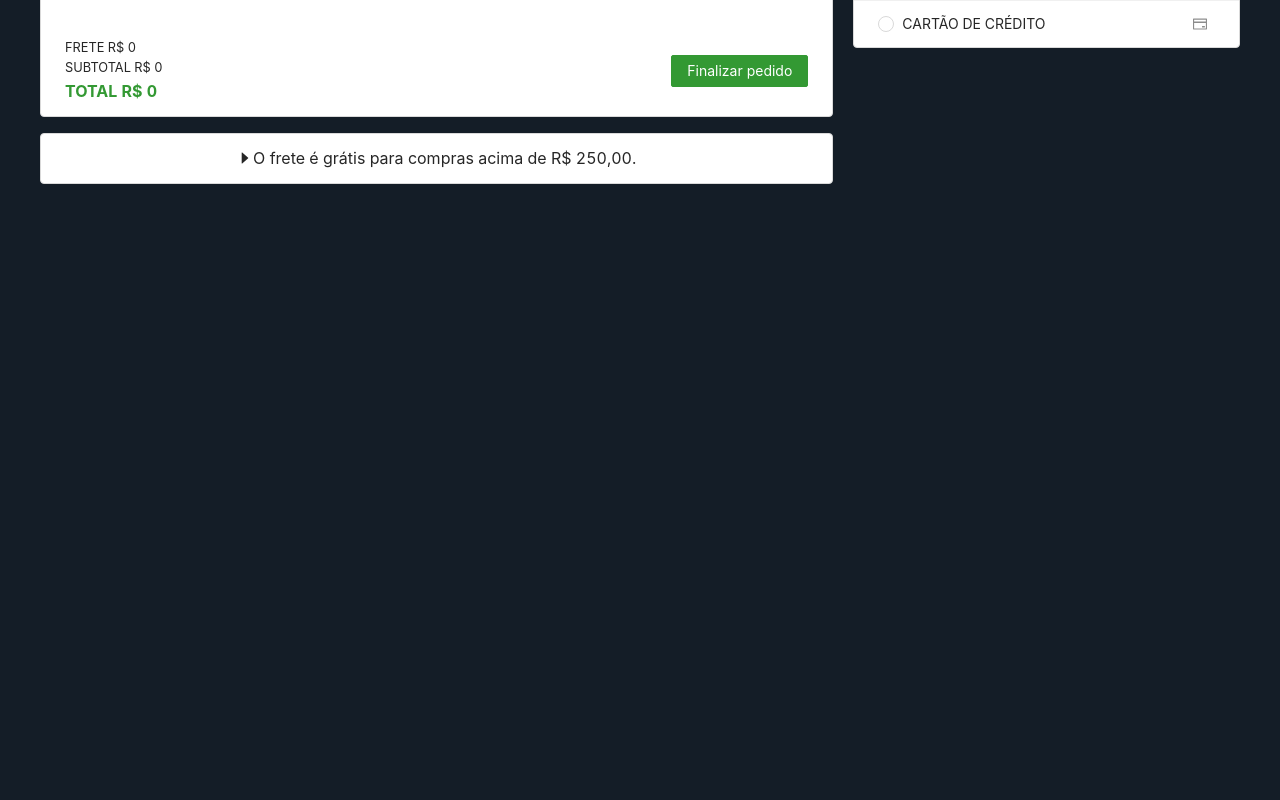
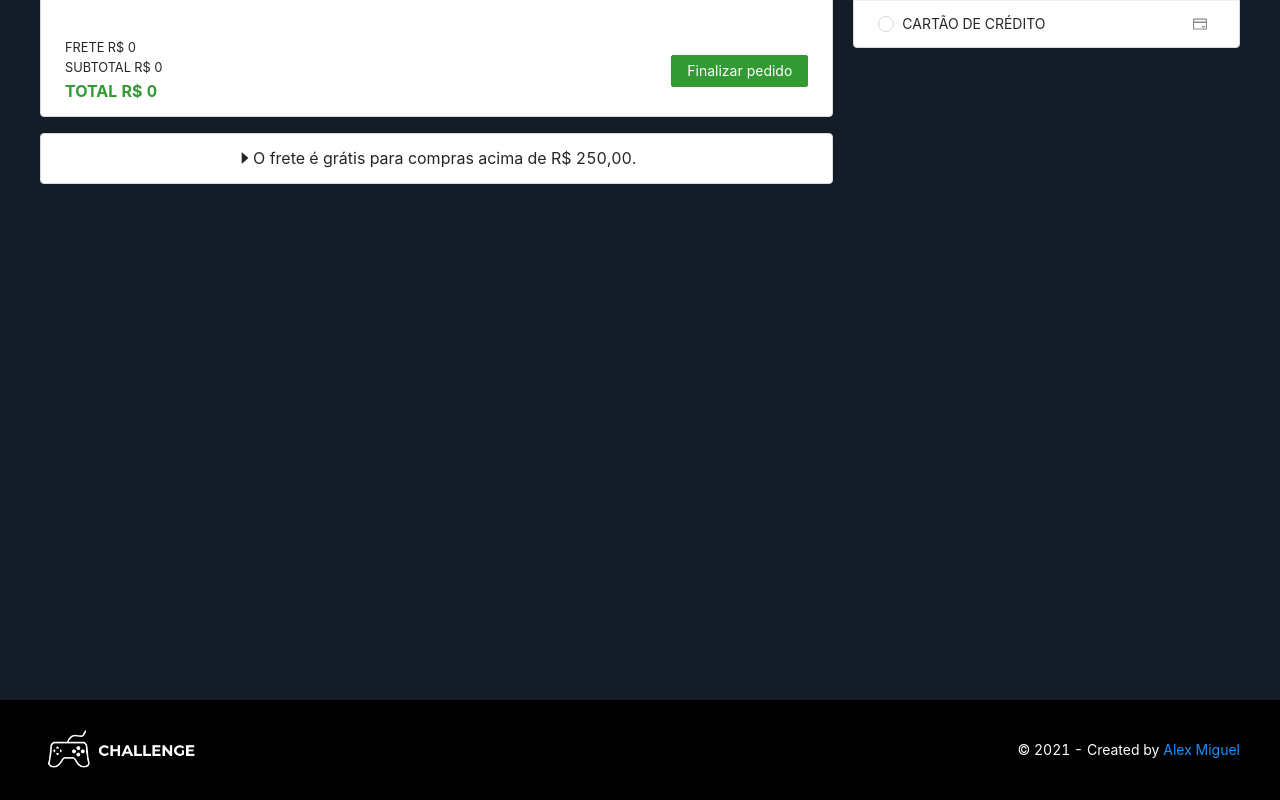
Before and after one commit to alexmiguel95/ecommerce-games, a React (Create React App) app: page /checkout in a window 1280 px wide. Shown: the part 411-1211 px from the top of the page. Before the commit the page ends 800 px from the top, so only its background shows below. Built offline with nearby package versions, Linux system fonts and the light colour scheme.

Commit message:
Created component footer

```diff
--- /dev/null
+++ b/src/components/footer/index.jsx
@@ -0,0 +1,42 @@
+import React from 'react';
+import styled from 'styled-components';
+import { StyledContainer } from '../../styled';
+
+const FooterDefault = () => {
+    return(
+        <StyledContainerFooter>
+            <StyledContainer>
+                <StyledFooter>
+                    <figure>
+                        <img src={require('../../assets/logo.png').default} alt='Logo Challenge'/>
+                    </figure>
+                    <span>&copy; 2021 - Created by <a href="https://www.linkedin.com/in/alexmiguel95/" target="_blank" rel="noopener noreferrer">Alex Miguel</a></span>
+                </StyledFooter>
+            </StyledContainer>
+        </StyledContainerFooter>
+    );
+}
+
+export default FooterDefault;
+
+
+const StyledFooter = styled.header`
+    display: flex;
+    justify-content: space-between;
+    color: white;
+    align-items: center;
+    height: 100px;
+
+    figure{
+        margin: 0;
+        text-align: left;
+    }
+
+    img{
+        width: 55%;
+    }
+`;
+
+const StyledContainerFooter = styled.footer`
+    background-color: black;
+`;
--- a/src/components/header/index.jsx
+++ b/src/components/header/index.jsx
@@ -19,6 +19,10 @@ export default Header;
 
 
 const StyledHeader = styled.header`
+    /* position: fixed;
+    top: 0px;
+    z-index: 1; */
+    width: 100%;
     background-color: black;
     display: flex;
     justify-content: space-between;
--- a/src/index.css
+++ b/src/index.css
@@ -1,5 +1,6 @@
-body {
+body, html {
   margin: 0;
+  height: 100%;
   font-family: -apple-system, BlinkMacSystemFont, 'Segoe UI', 'Roboto', 'Oxygen',
     'Ubuntu', 'Cantarell', 'Fira Sans', 'Droid Sans', 'Helvetica Neue',
     sans-serif;
--- a/src/pages/checkout/index.jsx
+++ b/src/pages/checkout/index.jsx
@@ -1,6 +1,6 @@
 import React from 'react';
 import styled from 'styled-components';
-import { StyledMain } from '../../styled';
+import { StyledContainer } from '../../styled';
 import { Row, Col } from 'antd';
 import CheckoutShoppingCart from '../../components/checkout-cart';
 import BannerInfoImportant from '../../containers/banner-info-important-container';
@@ -12,12 +12,12 @@ import { ArrowLeftOutlined } from '@ant-design/icons';
 const Checkout = () => {
     return(
         <>
-            <StyledMain>
+            <StyledContainer>
                 <StyledDiv>
                     <h1>Carrinho</h1>
                     <Link className="home" to="/"><ArrowLeftOutlined style={{paddingRight: "5px"}}/>Continuar comprando</Link>
                 </StyledDiv>
-                <Row gutter={20}>
+                <Row gutter={20} style={{marginBottom: "500px"}}>
                     <Col xs={24} sm={16} md={16} lg={16} xl={16} >
                         <CheckoutShoppingCart />
                         <BannerInfoImportant />
@@ -26,7 +26,7 @@ const Checkout = () => {
                         <MethodsPaymentContainer />
                     </Col>
                 </Row>
-            </StyledMain>
+            </StyledContainer>
         </>
     );
 }
@@ -39,6 +39,10 @@ const StyledDiv = styled.div`
     display: flex;
     justify-content: space-between;
     align-items: center;
+
+    &.container{
+        border: 1px solid red;
+    }
 
     h1{
         margin: 0;
--- a/src/pages/home/index.jsx
+++ b/src/pages/home/index.jsx
@@ -3,14 +3,14 @@ import WhyBuyHere from '../../components/why-buy-here';
 import TableProducts from '../../components/table-products';
 import styled from 'styled-components';
 import { useWindowSize } from "../../hooks";
-import { StyledMain } from '../../styled';
+import { StyledContainer } from '../../styled';
 
 const Home = () => {
     const [width] = useWindowSize();
 
     return(
         <>
-            <StyledMain>
+            <StyledContainer>
                 <StyledContainerProducts>
                     {
                         width > 1000 &&
@@ -20,7 +20,7 @@ const Home = () => {
                         <TableProducts />
                     </StyledContainerListProducts>
                 </StyledContainerProducts>
-            </StyledMain>
+            </StyledContainer>
         </>
     );
 }
--- a/src/routes.js
+++ b/src/routes.js
@@ -3,6 +3,7 @@ import { BrowserRouter, Switch, Route } from 'react-router-dom';
 import Home from './pages/home';
 import Checkout from './pages/checkout';
 import Header from './components/header';
+import Footer from './components/footer';
 
 const Routes = () => {
     return(
@@ -12,6 +13,7 @@ const Routes = () => {
                 <Route exact path="/" component={Home}></Route>
                 <Route path="/checkout" component={Checkout}></Route>
             </Switch>
+            <Footer />
         </BrowserRouter>
     );
 }
--- a/src/styled/index.js
+++ b/src/styled/index.js
@@ -1,3 +1,3 @@
-import StyledMain from './styled-main';
+import StyledContainer from './styled-main';
 
-export { StyledMain }
+export { StyledContainer }
--- a/src/styled/styled-main/index.js
+++ b/src/styled/styled-main/index.js
@@ -1,8 +1,9 @@
 import styled from 'styled-components';
 
-const StyledMain = styled.main`
+const StyledContainer = styled.div`
     max-width: 1200px;
     margin: 0 auto;
+    min-height: 100%;
 `;
 
-export default StyledMain;
+export default StyledContainer;
```
Also changed, not shown: 2 other files (tests, documents, lock files or other folders).
